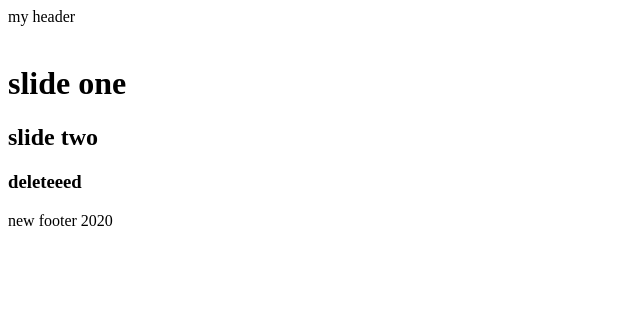
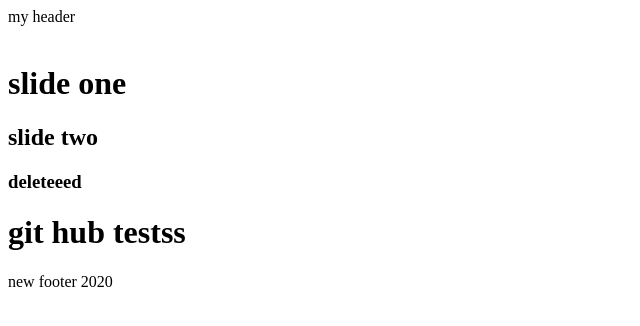
Before and after one commit to Mmdpr2004/git-tst, a website: page index.html in a window 1280 px wide. Shown: the whole page, without its empty margins (0-640 px from the left). Drawn offline with Linux system fonts and the light colour scheme.

Commit message:
slide three fithub tests

```diff
--- a/index.html
+++ b/index.html
@@ -17,6 +17,7 @@
         <h1>slide one</h1>
         <h2>slide two</h2>
         <h3>deleteeed</h3>
+        <h1>git hub testss</h1>
     </div>
     <footer>
         new footer 2020
```
